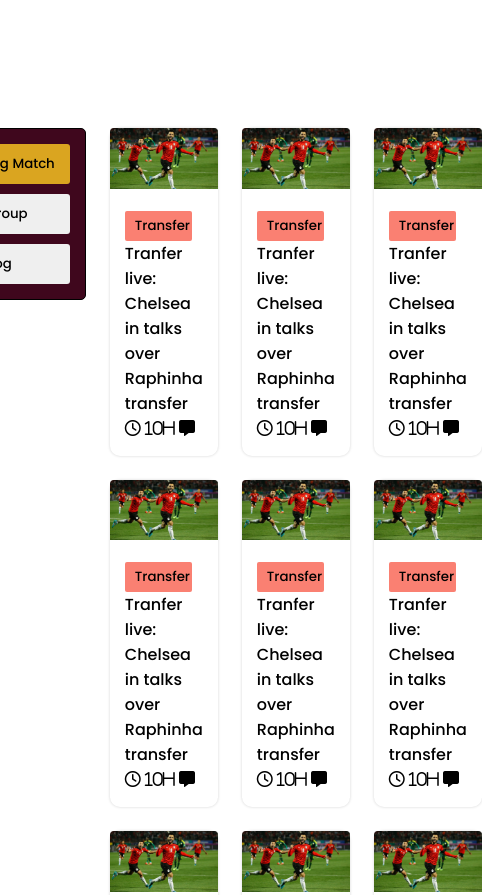
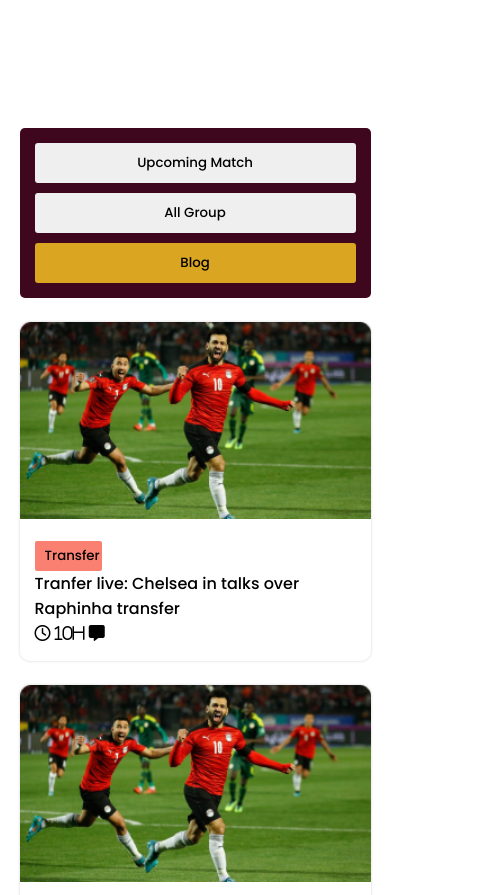
Before and after one commit to MONC-08/assignment-2, a plain HTML site: page index.htm in a window 390 px wide. Shown: the part 727-1622 px from the top of the page, 482 px wide, since content can reach past the window. Drawn offline with Linux system fonts and the light colour scheme.

Commit message:
responsive on progress

```diff
--- a/index.htm
+++ b/index.htm
@@ -41,9 +41,9 @@
 
                 <div class="links">
                     <div class="input-btn">
-                        <input class="colorful-btn" type="button" value="Upcoming Match">
+                        <input type="button" value="Upcoming Match">
                         <input type="button" value="All Group">
-                        <input type="button" value="Blog">
+                        <input class="colorful-btn" type="button" value="Blog">
                     </div>
                 </div>
 
--- a/style.css
+++ b/style.css
@@ -167,8 +167,30 @@ footer .social-website {
 }
 
 /* Media queries */
+/* Mobile version */
+@media screen and (max-width:672px) {
 
+    .blogs {
+        grid-template-columns: repeat(1, 1fr);
+    }
 
+    .input-btn {
+        flex-direction: column;
+        background-color: rgb(63, 7, 29);
+        border: none;
+    }
+
+    .blog-container {
+        flex-direction: column;
+    }
+
+    .footer-content {
+        flex-direction: column;
+        padding-bottom: 0;
+    }
+}
+
+/* Tablet version */
 @media screen and (min-width:673px) and (max-width:990px) {
 
     .blogs {
@@ -183,5 +205,6 @@ footer .social-website {
 
     .blog-container {
         flex-direction: column;
+        height: 300px;
     }
 }
```
Also changed, not shown: index1.html (+2 -2 lines).
